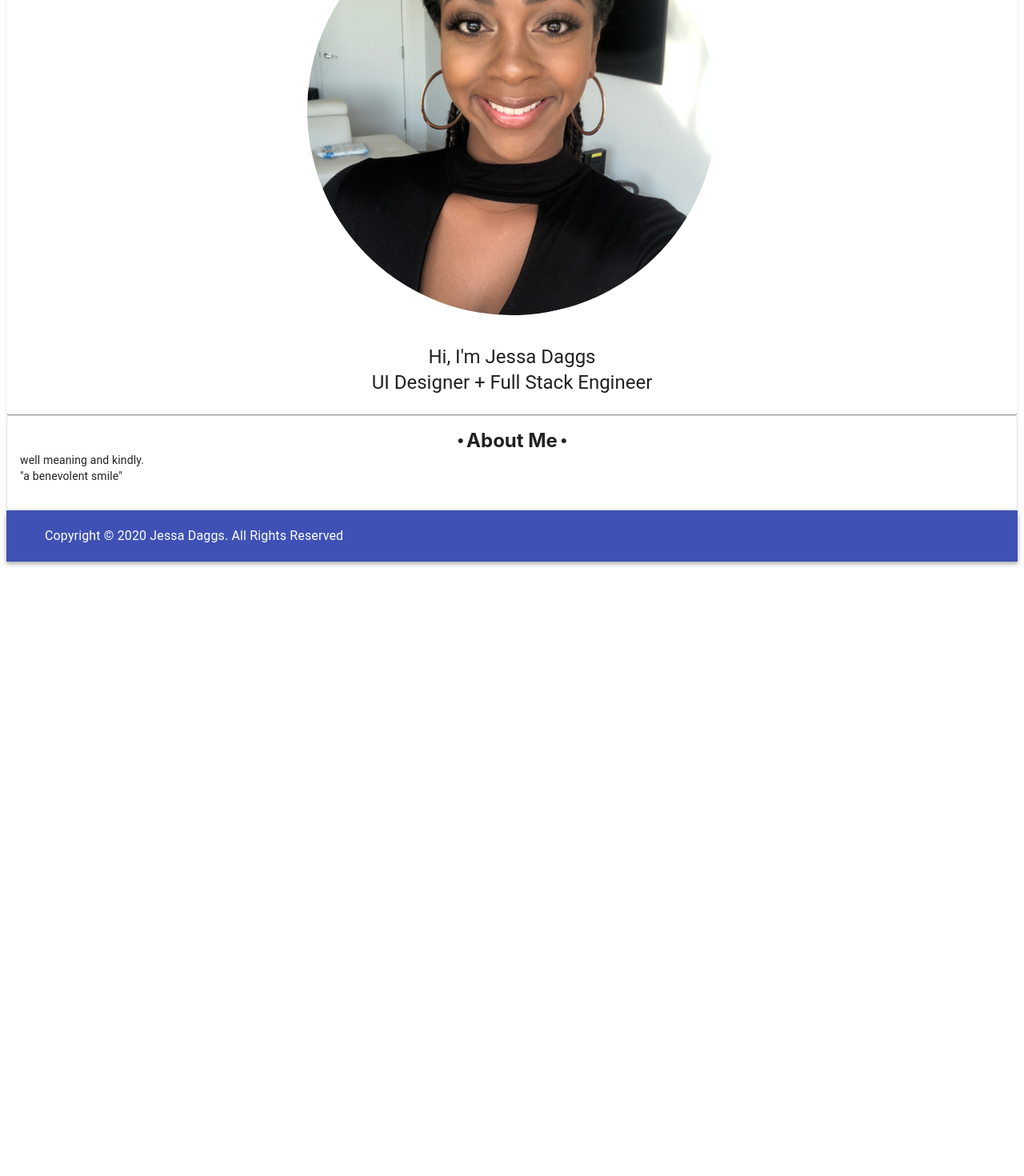
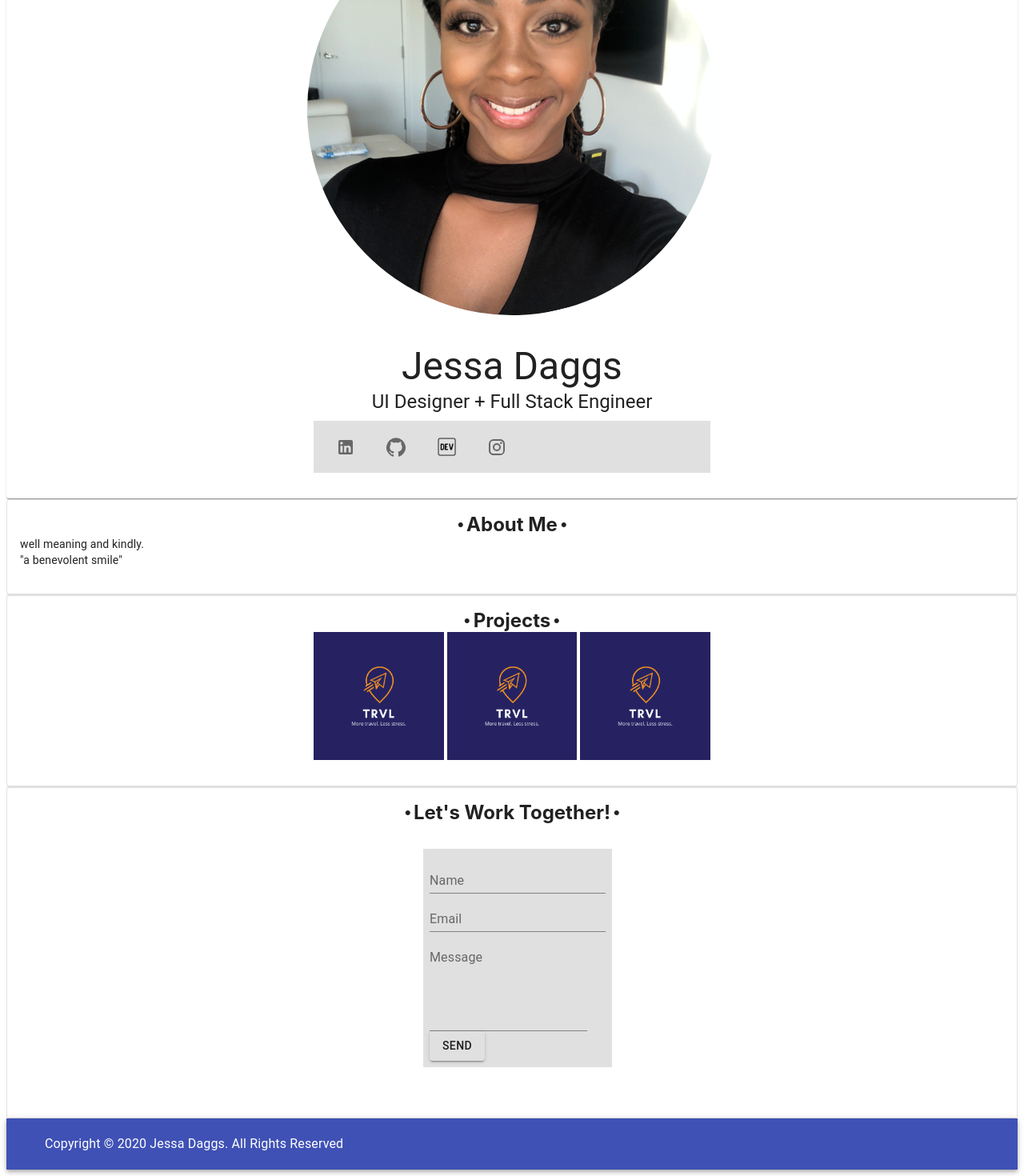
Before and after one commit to jldaggs88/engi-website, a React app: page / in a window 1280 px wide. Shown: the part 282-1752 px from the top of the page at 80% size. Before the commit the page ends 992 px from the top, so only its background shows below. Built offline with nearby package versions, Linux system fonts and the light colour scheme.

Commit message:
Added messenger component. Testing deployment. Fleshed out Home page

```diff
--- a/src/components/Content/ContactPage.jsx
+++ b/src/components/Content/ContactPage.jsx
@@ -1,25 +1,13 @@
-import React, { useState } from 'react';
-import axios from 'axios';
+import React from 'react';
 import { makeStyles } from '@material-ui/core/styles';
 import Paper from '@material-ui/core/Paper';
-import ButtonGroup from '@material-ui/core/ButtonGroup';
 import Divider from '@material-ui/core/Divider';
-import Button from '@material-ui/core/Button';
-import IconButton from '@material-ui/core/IconButton';
-import TextField from '@material-ui/core/TextField';
-import GitHubIcon from '@material-ui/icons/GitHub';
 import Box from '@material-ui/core/Box';
-import Grid from '@material-ui/core/Grid';
-import Alert from '@material-ui/lab/Alert';
+import Typography from '@material-ui/core/Typography';
 
-// import Link from '@material-ui/core/Link';
-import InstagramIcon from '@material-ui/icons/Instagram';
-import Typography from '@material-ui/core/Typography';
-import LinkedInIcon from '@material-ui/icons/LinkedIn';
-
-// import jessa2 from '../../Brand/jessa2.jpg';
+import SocialButtons from './SocialButtons.jsx';
+import Messenger from './Messenger.jsx';
 import './Contact.scss';
-import dev from '../../icons/dev.png';
 
 const useStyles = makeStyles((theme) => ({
   root: {
@@ -36,103 +24,22 @@ const useStyles = makeStyles((theme) => ({
 const Contact = () => {
 
   const classes = useStyles();
-  const [state, setState] = useState({
-    name: '',
-    email: '',
-    message: ''
-  });
-  const [alert, setAlert] = useState(null);
-
-  const onNameChange = (event) => {
-    setState({...state, name: event.target.value})
-  };
-
-  const onEmailChange = (event) => {
-    setState({...state, email: event.target.value})
-  };
-
-  const onMessageChange = (event) => {
-    setState({...state, message: event.target.value})
-  };
-
-  const resetForm = () => {
-    setState({name: '', email: '', message: ''})
-  };
-
-  const handleSubmit = (event) => {
-    event.preventDefault();
-    console.log(state);
-    axios({
-      method: "POST",
-      url:"http://localhost:3002/send",
-      data: state
-    }).then((response)=>{
-      if (response.data.status === 'success') {
-        console.info("Message Sent.");
-        setAlert(<Alert variant="outlined" severity="success">
-          Message Sent.
-        </Alert>);
-        resetForm();
-      } else if(response.data.status === 'fail') {
-        console.warn("Message failed to send.");
-        setAlert(<Alert variant="outlined" severity="error">
-          Sorry, your message wasn't sent.
-        </Alert>);
-      }
-    }).catch((err) => {
-      console.error(err, "failed message post")
-    })
-  }
-
   return <div>
     <Paper className={classes.root} elevation={3} square>
-      <Typography align="center" variant="h3" component="h2">Contact Me</Typography>
+      <Typography align="center" variant="h3" component="h2">Contact</Typography>
       <div style={{ width: '100%' }}>
         <Box display="flex" flexDirection="row" p={1} m={1} bgcolor="background.paper" justifyContent="center">
           <Box p={1} m={1} bgcolor="grey.300">
             <Typography align="center" variant="h4" component="h4">I'm Social!</Typography>
-            <ButtonGroup size="medium">
-              <IconButton href="https://www.linkedin.com/in/jessa-daggs/">
-                <LinkedInIcon />
-              </IconButton>
-              <IconButton href="https://github.com/jldaggs88">
-                <GitHubIcon />
-              </IconButton>
-              <IconButton  href="https://dev.to/jessadaggs">
-                <img src={dev} height={25} width={25}/>
-              </IconButton>
-              <IconButton href="https://www.instagram.com/jessaness/">
-                <InstagramIcon />
-              </IconButton>
-            </ButtonGroup>
+            <SocialButtons />
           </Box>
         </Box>
       </div>
 
       <Divider variant="middle"/>
+      <Typography align="center" variant="h5" component="h4">Connect With Me</Typography>
 
-      <div style={{ width: '100%', padding: '7px' }}>
-        <Typography align="center" variant="h5" component="h4">Let's Connect</Typography>
-        <Box display="flex" flexDirection="row" p={2} m={1} bgcolor="background.paper" justifyContent="center">
-          <Box p={1} bgcolor="grey.300">
-            <form id="contact-form" onSubmit={handleSubmit} autocomplete="off" method="POST">
-              <div className="form-group">
-                <TextField id="standard-basic" label="Name" value={state.name} onChange={onNameChange} />
-              </div>
-              <div className="form-group">
-                <TextField id="standard-basic" label="Email" aria-describedby="emailHelp" value={state.email} onChange={onEmailChange} />
-              </div>
-              <div className="form-group">
-                <TextField id="filled-multiline-static" label="Message" multiline rows={5} value={state.message} onChange={onMessageChange} />
-              </div>
-              <div className="form-group">
-                <Button variant="contained" type="submit" >Send</Button>
-                {alert !== null ? alert : null}
-              </div>
-            </form>
-          </Box>
-        </Box>
-      </div>
+      <Messenger />
     </Paper>
   </div>;
 };
--- a/src/components/Content/Home.jsx
+++ b/src/components/Content/Home.jsx
@@ -7,6 +7,9 @@ import Typography from '@material-ui/core/Typography';
 import Divider from '@material-ui/core/Divider';
 
 import AboutContent from './AboutContent.jsx';
+import ProjectContent from './ProjectsContent.jsx';
+import SocialButtons from './SocialButtons.jsx';
+import Messenger from './Messenger.jsx';
 import jessa1 from '../../Brand/jessa1.png';
 import './Home.scss';
 
@@ -48,8 +51,9 @@ const Home = () => {
             <img src={jessa1} className="home-pic"/>
           </CardContent>
           <CardContent className={classes.content}>
-            <Typography align="center" variant="h5" >Hi, I'm Jessa Daggs</Typography>
+            <Typography align="center" variant="h3" >Jessa Daggs</Typography>
             <Typography align="center" variant="h5" >UI Designer + Full Stack Engineer</Typography>
+            <SocialButtons />
           </CardContent>
         </div>
       </Card>
@@ -64,6 +68,28 @@ const Home = () => {
         <CardActions>
         </CardActions>
       </Card>
+      <Divider />
+      <Card className={classes.root2} variant="outlined">
+        <CardContent>
+          <Typography variant="h" component="h2" align="center">
+            {bull}Projects{bull}
+          </Typography>
+          <ProjectContent />
+        </CardContent>
+        <CardActions>
+        </CardActions>
+      </Card>
+      <Divider />
+      <Card className={classes.root2} variant="outlined">
+        <CardContent>
+          <Typography variant="h" component="h2" align="center">
+              {bull}Let's Work Together!{bull}
+          </Typography>
+          <Messenger />
+        </CardContent>
+        <CardActions>
+        </CardActions>
+      </Card>
     </div>
   </div>;
 };
--- a/src/components/Content/Home.scss
+++ b/src/components/Content/Home.scss
@@ -1,4 +1,7 @@
 .home-pic {
   border-radius: 50%;
   transform:rotate(-13deg);
+  max-width: 100%;
+  max-height: 100%;
+  size: 60%;
 }
--- /dev/null
+++ b/src/components/Content/Messenger.jsx
@@ -0,0 +1,83 @@
+import React, { useState } from 'react';
+import axios from 'axios';
+import Button from '@material-ui/core/Button';
+import TextField from '@material-ui/core/TextField';
+import Box from '@material-ui/core/Box';
+import Alert from '@material-ui/lab/Alert';
+
+const Messenger = () => {
+
+  const [state, setState] = useState({
+    name: '',
+    email: '',
+    message: ''
+  });
+  const [alert, setAlert] = useState(null);
+
+  const onNameChange = (event) => {
+    setState({...state, name: event.target.value})
+  };
+
+  const onEmailChange = (event) => {
+    setState({...state, email: event.target.value})
+  };
+
+  const onMessageChange = (event) => {
+    setState({...state, message: event.target.value})
+  };
+
+  const resetForm = () => {
+    setState({name: '', email: '', message: ''})
+  };
+
+  const handleSubmit = (event) => {
+    event.preventDefault();
+    console.log(state);
+    axios({
+      method: "POST",
+      url:"http://localhost:3002/send",
+      data: state
+    }).then((response)=>{
+      if (response.data.status === 'success') {
+        console.info("Message Sent.");
+        setAlert(<Alert variant="outlined" severity="success">
+          Message Sent.
+        </Alert>);
+        resetForm();
+      } else if(response.data.status === 'fail') {
+        console.warn("Message failed to send.");
+        setAlert(<Alert variant="outlined" severity="error">
+          Sorry, your message wasn't sent.
+        </Alert>);
+      }
+    }).catch((err) => {
+      console.error(err, "failed message post")
+    })
+  }
+
+  return <div>
+      <div style={{ width: '100%', padding: '7px' }}>
+        <Box display="flex" flexDirection="row" p={2} m={1} bgcolor="background.paper" justifyContent="center">
+          <Box p={1} bgcolor="grey.300">
+            <form id="contact-form" onSubmit={handleSubmit} autocomplete="off" method="POST">
+              <div className="form-group">
+                <TextField id="standard-basic" label="Name" value={state.name} onChange={onNameChange} />
+              </div>
+              <div className="form-group">
+                <TextField id="standard-basic" label="Email" aria-describedby="emailHelp" value={state.email} onChange={onEmailChange} />
+              </div>
+              <div className="form-group">
+                <TextField id="filled-multiline-static" label="Message" multiline rows={5} value={state.message} onChange={onMessageChange} />
+              </div>
+              <div className="form-group">
+                <Button variant="contained" type="submit" >Send</Button>
+                {alert !== null ? alert : null}
+              </div>
+            </form>
+          </Box>
+        </Box>
+      </div>
+  </div>;
+};
+
+export default Messenger;
--- a/src/components/Content/ProjectsContent.jsx
+++ b/src/components/Content/ProjectsContent.jsx
@@ -19,7 +19,7 @@ const useStyles = makeStyles((theme) => ({
   },
   gridList: {
     width: 500,
-    height: 450,
+    // height: 450,
   },
 }));
 
@@ -35,25 +35,6 @@ const ProjectsContent = () => {
           </GridListTile>
         ))}
       </GridList>
-      {/* <GridList className={classes.gridList} cols={2.5}>
-        {tileData.map((tile) => (
-          <GridListTile key={tile.img}>
-            <img src={tile.img} alt={tile.title} />
-            <GridListTileBar
-              title={tile.title}
-              classes={{
-                root: classes.titleBar,
-                title: classes.title,
-              }}
-              actionIcon={
-                <IconButton aria-label={`star ${tile.title}`}>
-                  <StarBorderIcon className={classes.title} />
-                </IconButton>
-              }
-            />
-          </GridListTile>
-        ))}
-      </GridList> */}
     </div>
   );
 }
--- /dev/null
+++ b/src/components/Content/SocialButtons.jsx
@@ -0,0 +1,33 @@
+import React from 'react';
+import Box from '@material-ui/core/Box';
+import ButtonGroup from '@material-ui/core/ButtonGroup';
+import IconButton from '@material-ui/core/IconButton';
+import GitHubIcon from '@material-ui/icons/GitHub';
+import InstagramIcon from '@material-ui/icons/Instagram';
+import LinkedInIcon from '@material-ui/icons/LinkedIn';
+
+import dev from '../../icons/dev.png';
+
+const SocialButtons = () => {
+
+  return <div style={{justifyContent: 'center'}}>
+    <Box p={1} m={1} bgcolor="grey.300">
+      <ButtonGroup size="medium">
+        <IconButton href="https://www.linkedin.com/in/jessa-daggs/">
+          <LinkedInIcon />
+        </IconButton>
+        <IconButton href="https://github.com/jldaggs88">
+          <GitHubIcon />
+        </IconButton>
+        <IconButton  href="https://dev.to/jessadaggs">
+          <img src={dev} height={25} width={25}/>
+        </IconButton>
+        <IconButton href="https://www.instagram.com/jessaness/">
+          <InstagramIcon />
+        </IconButton>
+      </ButtonGroup>
+    </Box>
+  </div>
+}
+
+export default SocialButtons;
```
